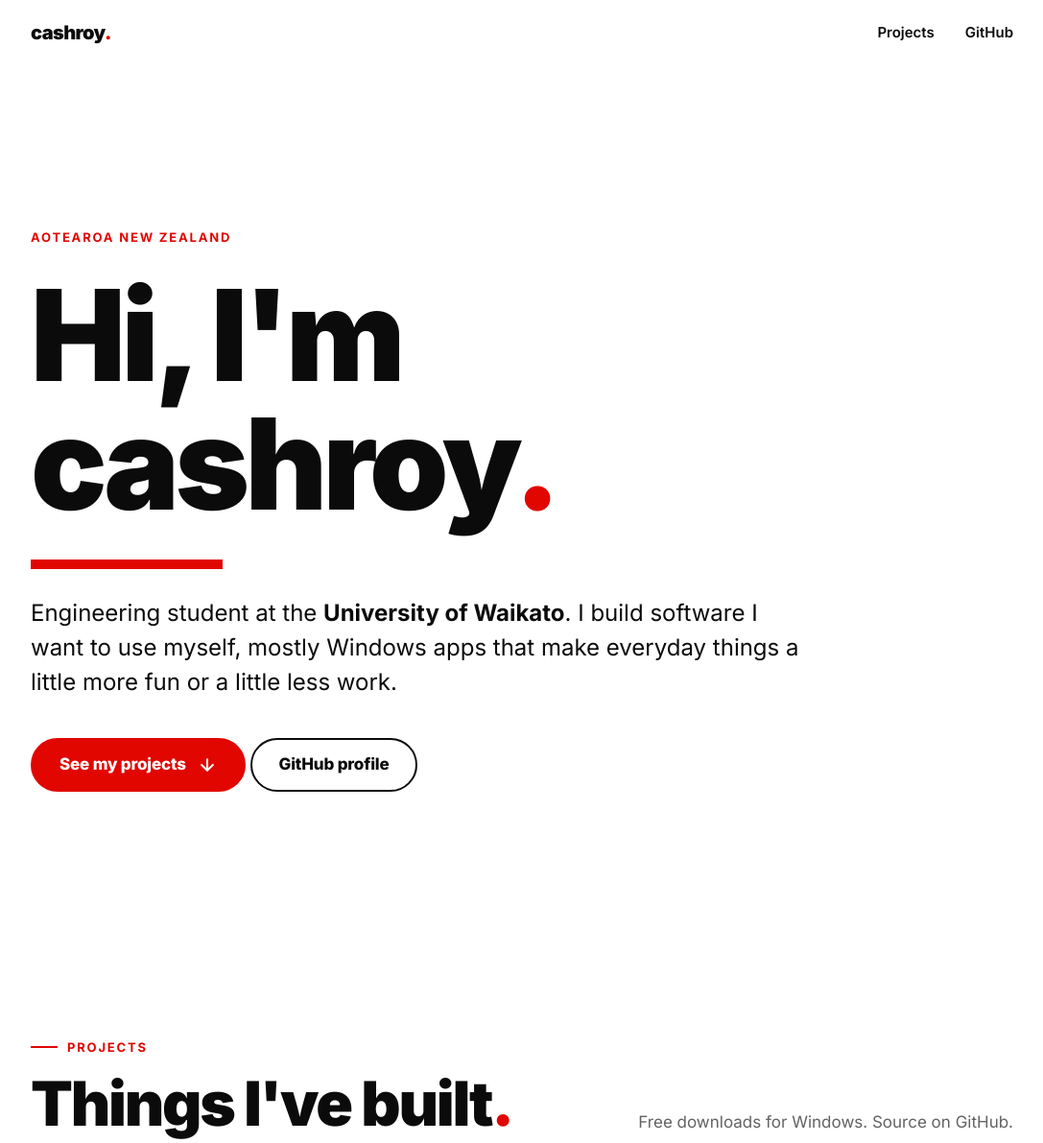
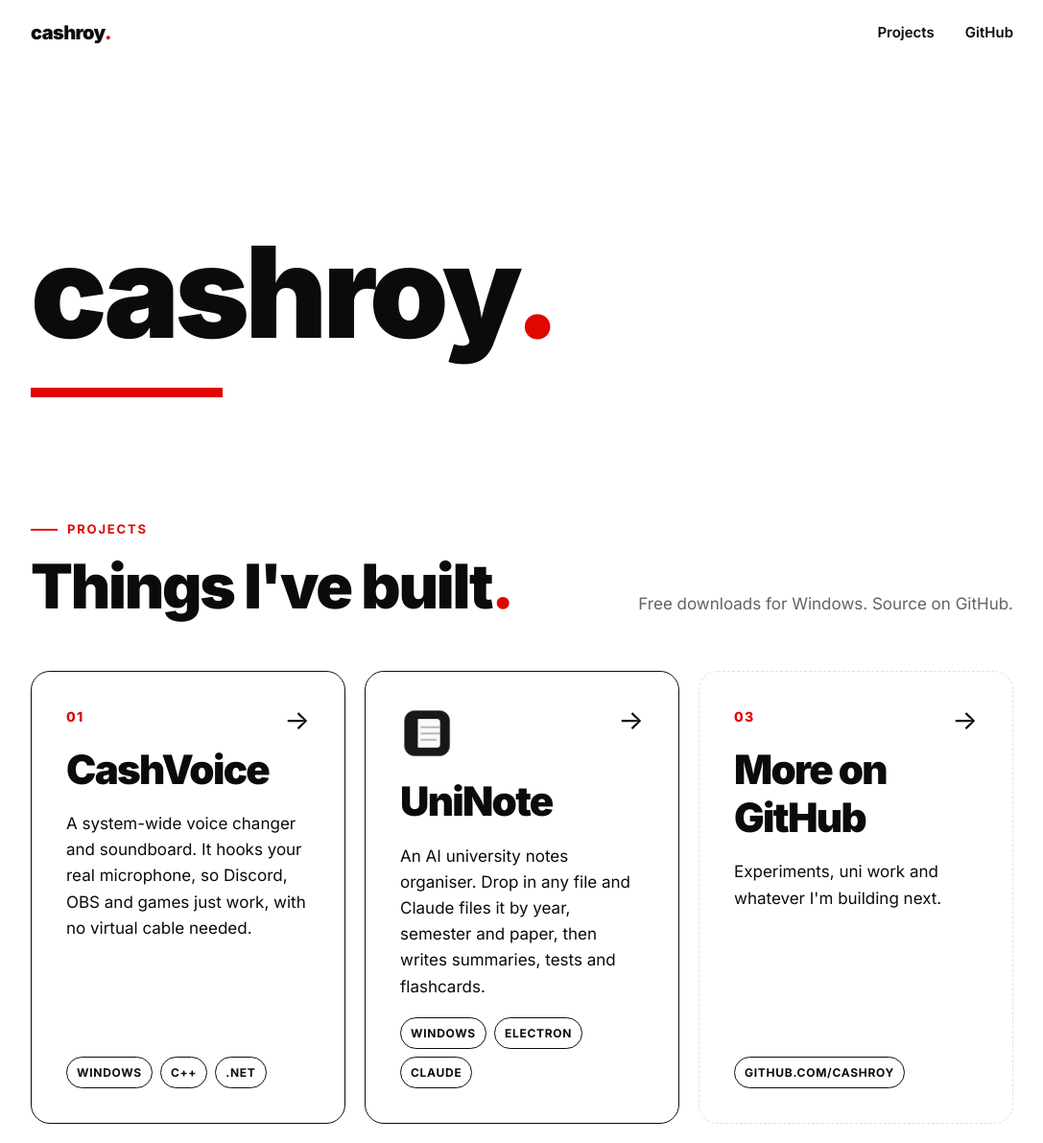
Before and after one commit to cashroy/cashroy.github.io, a plain HTML site: page index.html in a window 1280 px wide. Shown: the top 1191 px of the page at 96% size, without its empty margins (96-1183 px from the left). Drawn offline with Linux system fonts and the light colour scheme.

Commit message:
Home page: just the name, no intro
Co-Authored-By: Claude Opus 5.5 <noreply@anthropic.com>

```diff
--- a/index.html
+++ b/index.html
@@ -26,27 +26,12 @@
   <main>
     <div class="hero">
       <div class="wrap">
-        <span class="eyebrow rise">Aotearoa New Zealand</span>
-        <h1 style="margin-top:24px">
-          <span class="line rise" style="--d:.08s">Hi, I'm</span>
-          <span class="line rise" style="--d:.18s">cashroy<span class="red">.</span></span>
-        </h1>
+        <h1><span class="line rise" style="--d:.08s">cashroy<span class="red">.</span></span></h1>
         <span class="underline-draw" aria-hidden="true"></span>
-        <p class="lede rise" style="--d:.3s">
-          Engineering student at the <strong>University of Waikato</strong>.
-          I build software I want to use myself, mostly Windows apps that make everyday things
-          a little more fun or a little less work.
-        </p>
-        <div class="btns rise" style="--d:.42s">
-          <a class="btn primary" href="#projects">See my projects
-            <svg class="down" viewBox="0 0 24 24" fill="none" stroke="currentColor" stroke-width="2.5" stroke-linecap="round" stroke-linejoin="round" aria-hidden="true"><path d="M12 5v14M5 12l7 7 7-7"/></svg>
-          </a>
-          <a class="btn" href="https://github.com/cashroy">GitHub profile</a>
-        </div>
       </div>
     </div>
 
-    <section id="projects">
+    <section id="projects" style="padding-top:0">
       <div class="wrap">
         <div class="section-head reveal">
           <div>
```
